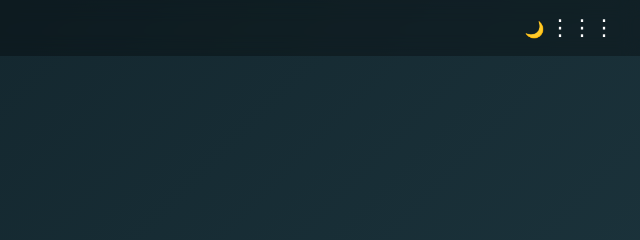
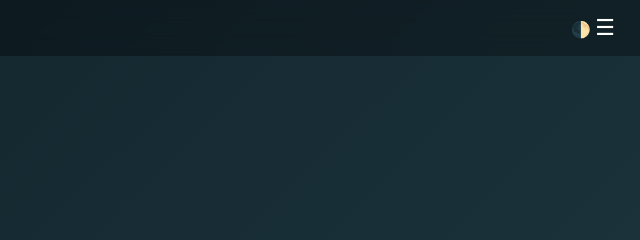
Before and after one commit to rcfxncy-collab/rcf, a website: page index.html in a window 1280 px wide. Shown: the top 240 px of the page, 640-1280 px from the left. Drawn offline with Linux system fonts and the light colour scheme.

Commit message:
Update index.html

```diff
--- a/index.html
+++ b/index.html
@@ -154,8 +154,8 @@ iframe{
 
     <div class="logo">RCF</div>
     <div>
-        <span class="mode-toggle" onclick="toggleMode()">🌙</span>
-        <span class="menu-btn" onclick="toggleMenu()">⋮⋮⋮</span>
+        <span class="mode-toggle" onclick="toggleMode()">🌓</span>
+        <span class="menu-btn" onclick="toggleMenu()">☰</span>
     </div>
     <div class="dropdown" id="menu">
         <a href="#home">HOME</a>
```
